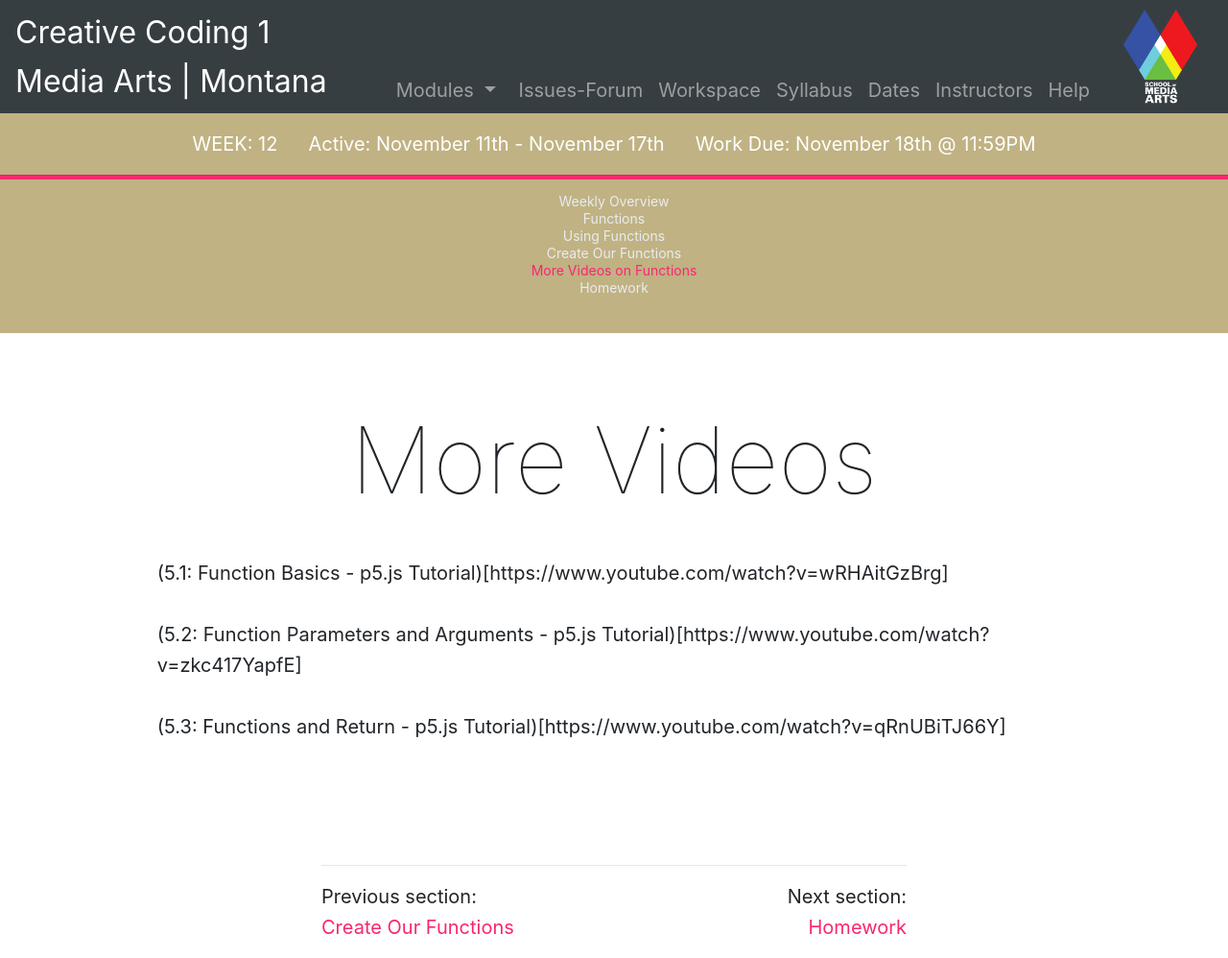
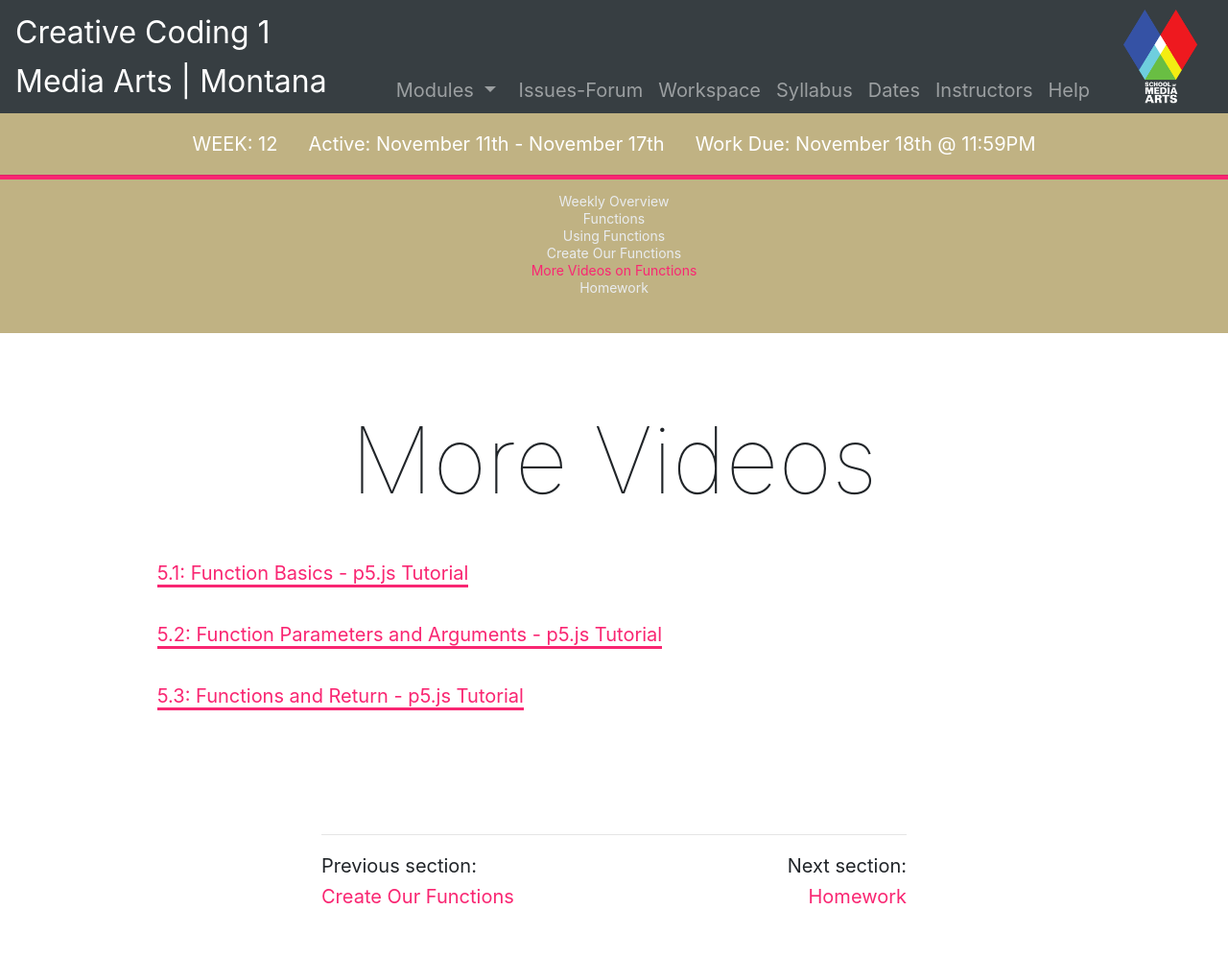
Before and after one commit to Montana-Media-Arts/creative-coding-1-Fall2019, a Jekyll site: the page built from modules/week-12/_posts/2017-01-22-videos-on-functions.md, in a window 1280 px wide. Shown: the whole page at 96% size. Built offline with Jekyll 4.4.1, drawn with Linux system fonts in a browser that asks for light colours; nearby versions of some CDN libraries; a script that is not in the unit is left out; after the commit the page ends 966 px from its top, so only the background shows below that.

Commit message:
updated with videos

```diff
--- a/modules/week-12/_posts/2017-01-22-videos-on-functions.md
+++ b/modules/week-12/_posts/2017-01-22-videos-on-functions.md
@@ -6,8 +6,8 @@ jotted: true
 
 # More Videos
 
-(5.1: Function Basics - p5.js Tutorial)[https://www.youtube.com/watch?v=wRHAitGzBrg]
+[5.1: Function Basics - p5.js Tutorial](https://www.youtube.com/watch?v=wRHAitGzBrg)
 
-(5.2: Function Parameters and Arguments - p5.js Tutorial)[https://www.youtube.com/watch?v=zkc417YapfE]
+[5.2: Function Parameters and Arguments - p5.js Tutorial](https://www.youtube.com/watch?v=zkc417YapfE)
 
-(5.3: Functions and Return - p5.js Tutorial)[https://www.youtube.com/watch?v=qRnUBiTJ66Y]
+[5.3: Functions and Return - p5.js Tutorial](https://www.youtube.com/watch?v=qRnUBiTJ66Y)
```
Also changed, not shown: modules/week-12/_posts/2017-01-05-what-are-functions.md (+2 -0 lines), modules/week-12/_posts/2017-01-10-using-functions.md (+3 -0 lines), modules/week-12/_posts/2017-01-15-define-functions.md (+3 -0 lines), modules/week-12/_posts/2017-01-30-homework.md (+3 -0 lines).
